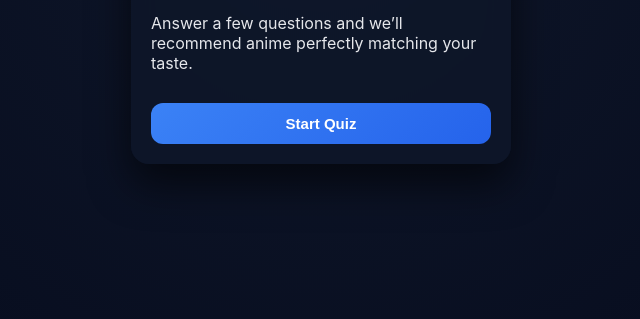
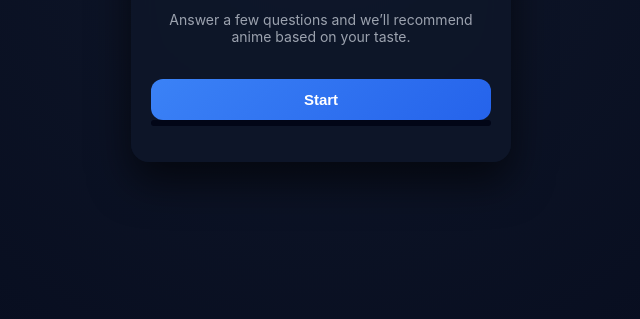
Before and after one commit to aterbot/animefinder, a plain HTML site: page index.html in a window 1280 px wide. Shown: the part 95-414 px from the top of the page, without its empty margins (319-959 px from the left). Drawn offline with Linux system fonts and the light colour scheme.

Commit message:
Refactor HTML structure and update titles

```diff
--- a/index.html
+++ b/index.html
@@ -2,38 +2,39 @@
 <html lang="en">
 <head>
   <meta charset="UTF-8" />
-  <title><h1>Anime Finder</h1>
-<p class="subtitle">Discover anime made for your taste</p></title>
+  <meta name="viewport" content="width=device-width, initial-scale=1.0"/>
+  <title>Anime Finder</title>
   <link rel="stylesheet" href="style.css" />
 </head>
 <body>
 
   <div class="app">
+    <div class="screen-container">
 
       <!-- INTRO -->
-  <div id="intro" class="fade">
+      <div id="intro" class="screen active">
         <h1>Anime Finder 🎌</h1>
-    <p>
+        <p class="subtitle">
           Answer a few questions and we’ll recommend anime
-      perfectly matching your taste.
+          based on your taste.
         </p>
-    <button onclick="startQuiz()">Start Quiz</button>
+        <button onclick="startQuiz()">Start</button>
       </div>
 
       <!-- QUIZ -->
-  <div id="quiz" class="hidden fade">
+      <div id="quiz" class="screen">
         <div class="progress">
           <div id="progress-bar"></div>
         </div>
 
         <p id="question"></p>
         <div id="options"></div>
-    <button id="nextBtn">Next</button>
       </div>
 
-  <!-- RESULTS -->
-  <div id="result" class="hidden fade"></div>
+      <!-- RESULT -->
+      <div id="result" class="screen"></div>
 
+    </div>
   </div>
 
   <script src="script.js"></script>
```
Lines whose indentation alone changed are shown as unchanged.
